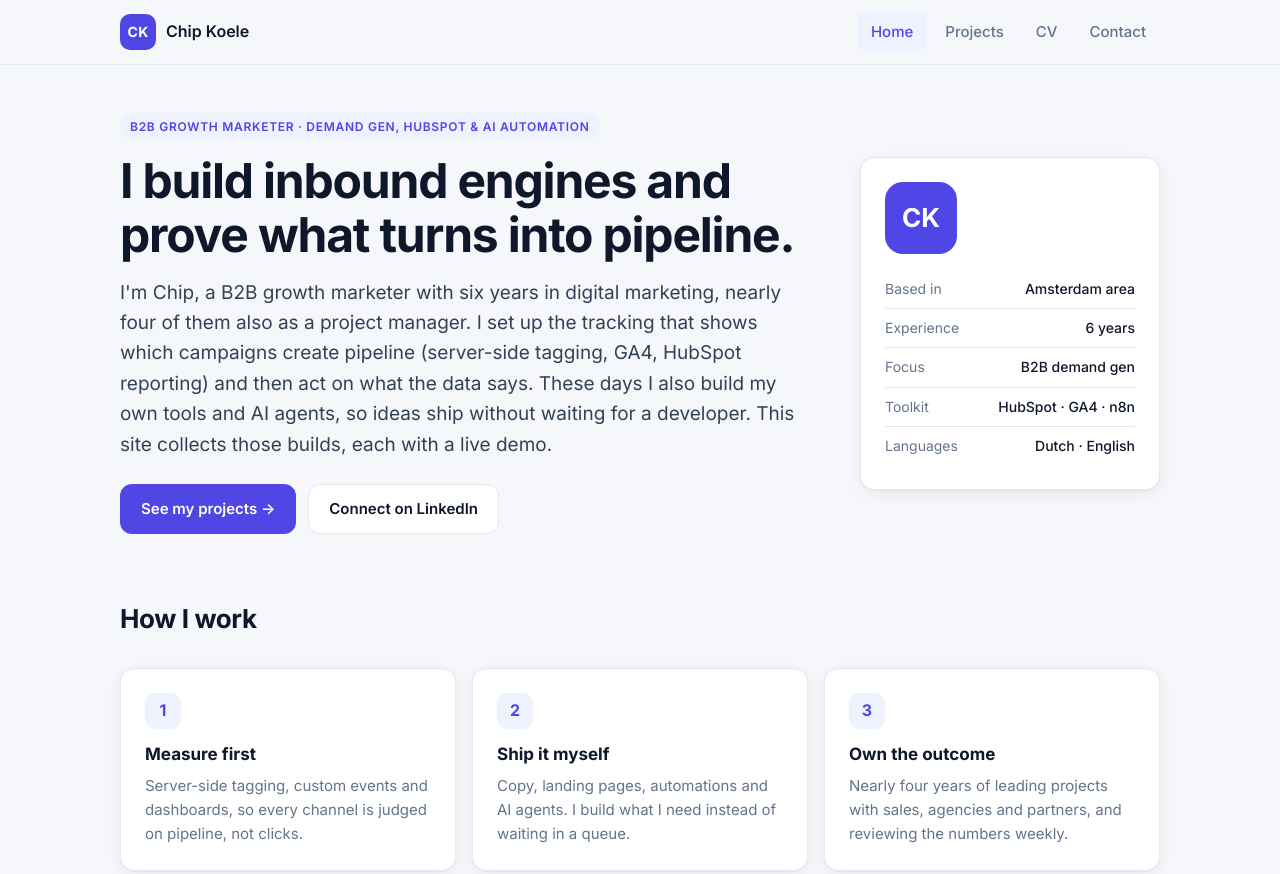
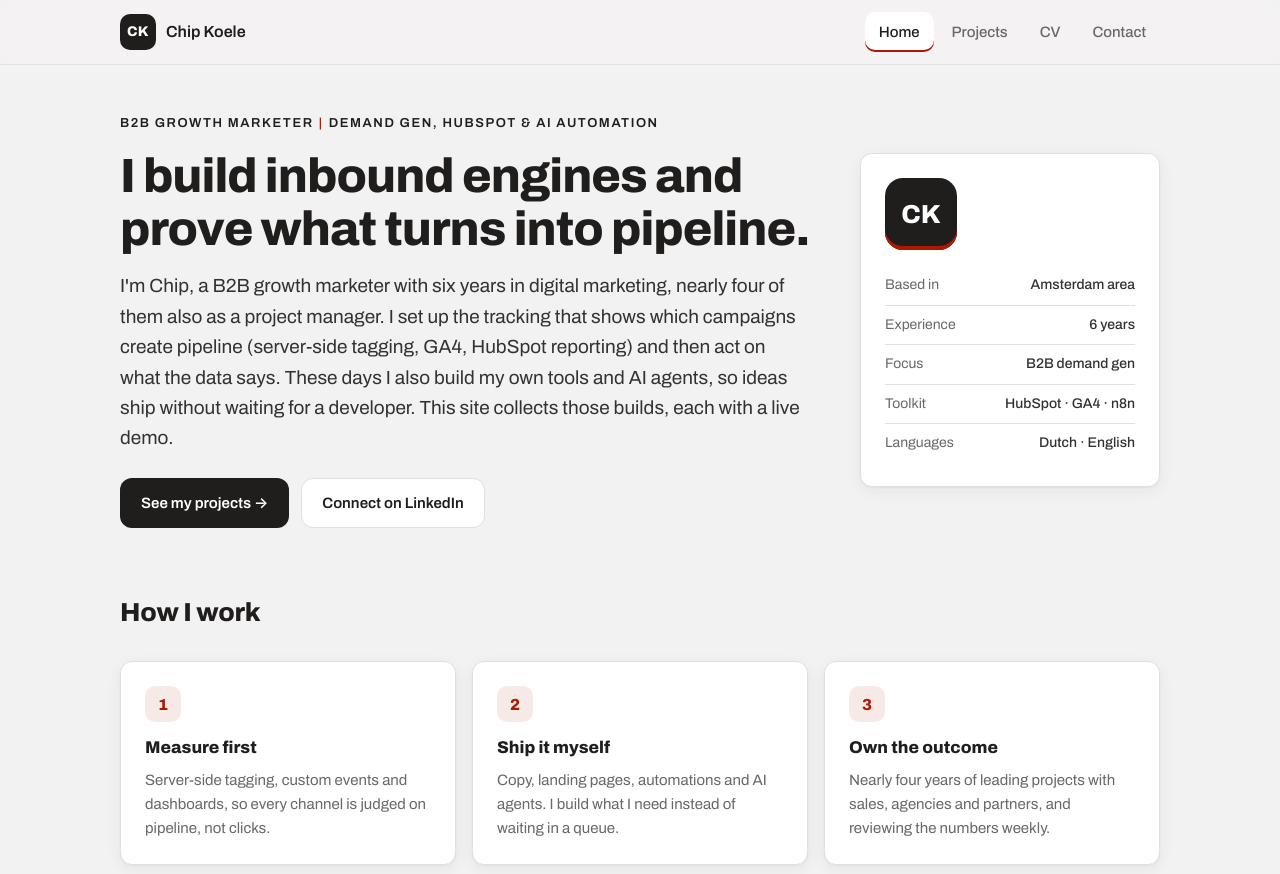
Before and after one commit to chipkoele/portfolio, a plain HTML site: page index.html in a window 1280 px wide. Shown: the top 874 px of the page. Drawn offline with Linux system fonts and the light colour scheme.

Commit message:
Apply my CV brand: Archivo font, red accent, warm neutrals
- Design tokens now match my CV (#ae1800 red, #201e1d ink, #f3f2f2 background)
- Red used subtly: section labels, role-line divider, active nav, CTA
- Primary buttons in warm black, red on hover; favicon and monogram updated

Co-Authored-By: Claude Opus 5.5 <noreply@anthropic.com>
Claude-Session: https://claude.ai/code/session_01QQrMmFhWqn3V6ooSqqv4fz

```diff
--- a/assets/css/site.css
+++ b/assets/css/site.css
@@ -4,18 +4,21 @@
    (Same tokens as the Reverse Funnel Calculator.)
    ========================================================= */
 :root {
-  --bg: #f5f7fb;
+  /* Brand: taken from my CV (Archivo font, deep red accent, warm neutrals) */
+  --bg: #f3f2f2;            /* warm off-white (CV background) */
   --card: #ffffff;
-  --text: #0f172a;
-  --muted: #64748b;
-  --border: #e2e8f0;
-  --accent: #4f46e5;        /* main brand colour */
-  --accent-dark: #4338ca;
-  --accent-soft: #eef2ff;
+  --text: #201e1d;          /* warm near-black (CV headings) */
+  --body: #333131;          /* body text */
+  --muted: #696767;         /* warm grey */
+  --border: #e1e0e0;
+  --accent: #ae1800;        /* CV red: labels, dividers, small highlights */
+  --accent-dark: #8c1300;
+  --accent-soft: #f7e9e6;
   --green: #047857;
   --green-soft: #ecfdf5;
-  --radius: 14px;
-  --shadow: 0 1px 2px rgba(15, 23, 42, .04), 0 4px 16px rgba(15, 23, 42, .06);
+  --radius: 12px;
+  --shadow: 0 1px 2px rgba(32, 30, 29, .04), 0 4px 16px rgba(32, 30, 29, .06);
+  --font: "Archivo", system-ui, -apple-system, "Segoe UI", sans-serif;
   --wrap: 1080px;
 }
 
@@ -23,9 +26,9 @@
 html { scroll-behavior: smooth; }
 body {
   margin: 0;
-  font-family: "Inter", system-ui, -apple-system, "Segoe UI", sans-serif;
+  font-family: var(--font);
   background: var(--bg);
-  color: var(--text);
+  color: var(--body);
   line-height: 1.6;
   -webkit-font-smoothing: antialiased;
 }
@@ -41,7 +44,7 @@ a:hover { color: var(--accent-dark); }
 /* ---------- Header + navigation ---------- */
 .site-header {
   position: sticky; top: 0; z-index: 5;
-  background: rgba(245, 247, 251, .9);
+  background: rgba(243, 242, 242, .92);
   backdrop-filter: saturate(180%) blur(8px);
   border-bottom: 1px solid var(--border);
 }
@@ -49,7 +52,7 @@ a:hover { color: var(--accent-dark); }
 .brand { display: flex; align-items: center; gap: 10px; text-decoration: none; color: var(--text); font-weight: 600; }
 .monogram {
   display: inline-grid; place-items: center; width: 36px; height: 36px; border-radius: 10px;
-  background: var(--accent); color: #fff; font-weight: 700; font-size: 14px; letter-spacing: .02em;
+  background: var(--text); color: #fff; font-weight: 800; font-size: 14px; letter-spacing: .02em;
 }
 .nav-toggle {
   display: none; background: none; border: 1px solid var(--border); border-radius: 10px;
@@ -61,7 +64,7 @@ a:hover { color: var(--accent-dark); }
   color: var(--muted); font-weight: 500; font-size: 15px;
 }
 .nav a:hover { color: var(--text); background: #fff; }
-.nav a[aria-current="page"] { color: var(--accent); background: var(--accent-soft); }
+.nav a[aria-current="page"] { color: var(--text); background: #fff; box-shadow: inset 0 -2px 0 var(--accent); }
 
 @media (max-width: 680px) {
   .nav-toggle { display: block; }
@@ -75,15 +78,22 @@ a:hover { color: var(--accent-dark); }
 
 /* ---------- Typography + building blocks ---------- */
 main { padding: 48px 0 64px; }
+/* Section label, like PROFILE / SKILLS & TOOLING on my CV */
 .eyebrow {
-  display: inline-block; font-size: 12px; font-weight: 600; letter-spacing: .06em;
-  text-transform: uppercase; color: var(--accent); background: var(--accent-soft);
-  padding: 4px 10px; border-radius: 999px; margin-bottom: 14px;
+  display: inline-block; font-size: 12px; font-weight: 600; letter-spacing: .14em;
+  text-transform: uppercase; color: var(--accent); margin-bottom: 14px;
 }
-h1 { font-size: clamp(30px, 5.5vw, 48px); line-height: 1.12; letter-spacing: -.025em; margin: 0 0 16px; }
-h2 { font-size: clamp(22px, 3vw, 26px); letter-spacing: -.015em; margin: 0 0 8px; }
+/* Role line, like "MARKETING PROJECT MANAGER | DATA-DRIVEN" on my CV */
+.role-line {
+  display: block; font-size: 13px; font-weight: 600; letter-spacing: .12em;
+  text-transform: uppercase; color: var(--text); margin-bottom: 16px;
+}
+.role-line .sep { color: var(--accent); margin: 0 .4em; }
+h1, h2, h3 { color: var(--text); }
+h1 { font-size: clamp(30px, 5.5vw, 48px); font-weight: 800; line-height: 1.1; letter-spacing: -.02em; margin: 0 0 16px; }
+h2 { font-size: clamp(22px, 3vw, 26px); font-weight: 800; letter-spacing: -.01em; margin: 0 0 8px; }
 h3 { font-size: 17px; margin: 0 0 6px; }
-.lead { font-size: clamp(17px, 2.2vw, 19px); color: #334155; max-width: 680px; margin: 0 0 24px; }
+.lead { font-size: clamp(17px, 2.2vw, 19px); color: var(--body); max-width: 680px; margin: 0 0 24px; }
 .muted { color: var(--muted); }
 .section { margin-top: 64px; }
 .section-head { display: flex; align-items: end; justify-content: space-between; gap: 16px; margin-bottom: 20px; flex-wrap: wrap; }
@@ -95,10 +105,12 @@ h3 { font-size: 17px; margin: 0 0 6px; }
   transition: background .15s, border-color .15s, transform .15s;
 }
 .btn:hover { transform: translateY(-1px); }
-.btn-primary { background: var(--accent); color: #fff; }
-.btn-primary:hover { background: var(--accent-dark); color: #fff; }
+.btn-primary { background: var(--text); color: #fff; }
+.btn-primary:hover { background: var(--accent); color: #fff; }
+.btn-accent { background: var(--accent); color: #fff; }
+.btn-accent:hover { background: var(--accent-dark); color: #fff; }
 .btn-secondary { background: #fff; color: var(--text); border-color: var(--border); }
-.btn-secondary:hover { border-color: #cbd5e1; color: var(--text); }
+.btn-secondary:hover { border-color: var(--text); color: var(--text); }
 .btn-row { display: flex; gap: 12px; flex-wrap: wrap; }
 
 .card {
@@ -110,7 +122,8 @@ h3 { font-size: 17px; margin: 0 0 6px; }
 .hero { display: grid; grid-template-columns: 1fr 300px; gap: 40px; align-items: center; }
 .hero-card .monogram-lg {
   display: grid; place-items: center; width: 72px; height: 72px; border-radius: 18px;
-  background: var(--accent); color: #fff; font-weight: 700; font-size: 26px; margin-bottom: 16px;
+  background: var(--text); color: #fff; font-weight: 800; font-size: 26px; margin-bottom: 16px;
+  box-shadow: inset 0 -4px 0 var(--accent);
 }
 .facts { list-style: none; margin: 0; padding: 0; font-size: 14px; }
 .facts li { padding: 8px 0; border-top: 1px solid var(--border); display: flex; justify-content: space-between; gap: 12px; }
@@ -131,7 +144,7 @@ h3 { font-size: 17px; margin: 0 0 6px; }
 .project-grid { display: grid; grid-template-columns: repeat(2, 1fr); gap: 20px; }
 @media (max-width: 760px) { .project-grid { grid-template-columns: 1fr; } }
 .project-card { padding: 0; overflow: hidden; display: flex; flex-direction: column; }
-.project-card .thumb { aspect-ratio: 16 / 10; background: var(--accent-soft); border-bottom: 1px solid var(--border); }
+.project-card .thumb { aspect-ratio: 16 / 10; background: var(--bg); border-bottom: 1px solid var(--border); }
 .project-card .thumb img { width: 100%; height: 100%; object-fit: cover; object-position: top; }
 .project-card .body { padding: 22px; display: flex; flex-direction: column; gap: 12px; flex: 1; }
 .project-card .problem { margin: 0; color: var(--muted); font-size: 15px; }
@@ -142,7 +155,7 @@ h3 { font-size: 17px; margin: 0 0 6px; }
 .status-live, .status-built { background: var(--green-soft); color: var(--green); }
 .status-progress, .status-planned { background: #fff7ed; color: #c2410c; }
 .tags { display: flex; flex-wrap: wrap; gap: 6px; list-style: none; padding: 0; margin: 0; }
-.tags li { font-size: 12px; font-weight: 500; background: var(--bg); border: 1px solid var(--border); padding: 3px 9px; border-radius: 999px; color: #334155; }
+.tags li { font-size: 12px; font-weight: 500; background: var(--bg); border: 1px solid var(--border); padding: 3px 9px; border-radius: 999px; color: var(--body); }
 .project-links { display: flex; gap: 10px; flex-wrap: wrap; margin-top: auto; padding-top: 6px; }
 .project-links .btn { padding: 9px 14px; font-size: 14px; }
 
@@ -157,7 +170,7 @@ h3 { font-size: 17px; margin: 0 0 6px; }
 .job-head { display: flex; justify-content: space-between; gap: 12px; flex-wrap: wrap; }
 .job-head h3 { margin: 0; }
 .job-date { color: var(--muted); font-size: 14px; white-space: nowrap; }
-.job-org { color: var(--accent); font-weight: 500; font-size: 15px; margin: 0 0 8px; }
+.job-org { color: var(--muted); font-weight: 600; font-size: 15px; margin: 0 0 8px; }
 .job ul, .card ul.plain { margin: 0; padding-left: 18px; }
 .job li { margin: 4px 0; font-size: 15px; }
 .skill-group + .skill-group { margin-top: 14px; }
@@ -174,7 +187,8 @@ h3 { font-size: 17px; margin: 0 0 6px; }
 /* ---------- CTA band + footer ---------- */
 .cta-band { background: var(--text); color: #fff; border-radius: var(--radius); padding: 32px; display: flex; justify-content: space-between; align-items: center; gap: 20px; flex-wrap: wrap; }
 .cta-band h2 { color: #fff; margin: 0 0 4px; }
-.cta-band p { margin: 0; color: #cbd5e1; }
+.cta-band p { margin: 0; color: #d8d7d7; }
+.cta-band { border-top: 4px solid var(--accent); }
 .site-footer { border-top: 1px solid var(--border); padding: 28px 0; font-size: 14px; color: var(--muted); }
 .site-footer .wrap { display: flex; justify-content: space-between; gap: 16px; flex-wrap: wrap; }
 .site-footer a { color: var(--muted); text-decoration: none; margin-left: 16px; }
--- a/index.html
+++ b/index.html
@@ -11,7 +11,7 @@
   <link rel="icon" href="assets/favicon.svg" type="image/svg+xml">
   <link rel="preconnect" href="https://fonts.googleapis.com">
   <link rel="preconnect" href="https://fonts.gstatic.com" crossorigin>
-  <link href="https://fonts.googleapis.com/css2?family=Inter:wght@400;500;600;700&display=swap" rel="stylesheet">
+  <link href="https://fonts.googleapis.com/css2?family=Archivo:wght@400;500;600;800&display=swap" rel="stylesheet">
   <link rel="stylesheet" href="assets/css/site.css">
 </head>
 <body>
@@ -37,7 +37,7 @@
       <!-- ===== Hero ===== -->
       <section class="hero">
         <div>
-          <span class="eyebrow">B2B Growth Marketer · Demand Gen, HubSpot &amp; AI Automation</span>
+          <span class="role-line">B2B Growth Marketer<span class="sep">|</span>Demand Gen, HubSpot &amp; AI Automation</span>
           <h1>I build inbound engines and prove what turns into pipeline.</h1>
           <p class="lead">I'm Chip, a B2B growth marketer with six years in digital marketing, nearly four of them also as a project manager. I set up the tracking that shows which campaigns create pipeline (server-side tagging, GA4, HubSpot reporting) and then act on what the data says. These days I also build my own tools and AI agents, so ideas ship without waiting for a developer. This site collects those builds, each with a live demo.</p>
           <div class="btn-row">
@@ -100,7 +100,7 @@
           </div>
           <div class="btn-row">
             <a class="btn btn-secondary" href="cv.html">View CV</a>
-            <a class="btn btn-primary" href="https://www.linkedin.com/in/chip-koele-5592b2a4/">Message me</a>
+            <a class="btn btn-accent" href="https://www.linkedin.com/in/chip-koele-5592b2a4/">Message me</a>
           </div>
         </div>
       </section>
```
Also changed, not shown: contact.html (+1 -1 lines), cv.html (+1 -1 lines), projects.html (+1 -1 lines), assets/favicon.svg.
